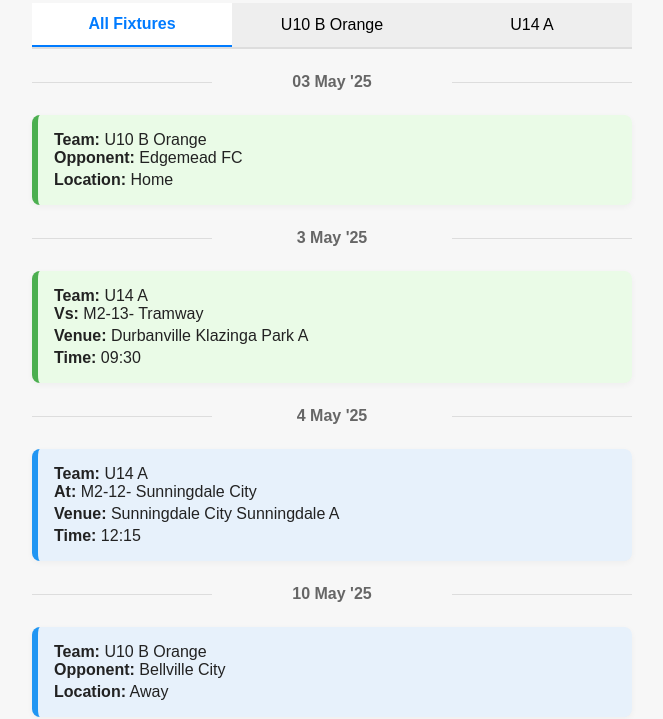
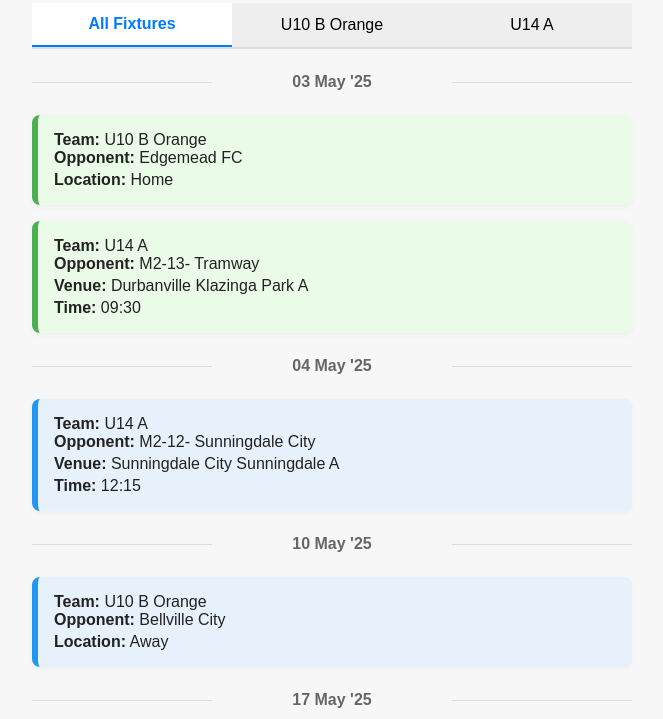
Before and after one commit to jonathanbossenger/dfc-fixtures, a plain HTML site: page index.html in a window 1280 px wide. Shown: the part 95-814 px from the top of the page, without its empty margins (308-971 px from the left). Drawn offline with Linux system fonts and the light colour scheme.

Commit message:
Updates/tweaks

```diff
--- a/index.html
+++ b/index.html
@@ -143,8 +143,8 @@
         const [d, m, y] = dateStr.split('/');
         return new Date(`20${y}-${m.padStart(2,'0')}-${d.padStart(2,'0')}`);
       }
-      // Try '5 April '25
-      const match = dateStr.match(/(\d{1,2}) ([A-Za-z]+) '?(\d{2})/);
+      // Try '05 April '25' or '02 Aug '25' or '06 September '25'
+      const match = dateStr.match(/(\d{2}) ([A-Za-z]+) '?(\d{2})/);
       if (match) {
         const [_, day, month, year] = match;
         const months = ['January','February','March','April','May','June','July','August','September','October','November','December'];
@@ -192,7 +192,7 @@
 
     // Embedded JSON data
     const u10Fixtures = [
-      {"date": "5 April '25", "location": "home", "opponent": "Bothasig AFC 2"},
+      {"date": "05 April '25", "location": "home", "opponent": "Bothasig AFC 2"},
       {"date": "12 April '25", "location": "home", "opponent": "Hellenic"},
       {"date": "26 April '25", "location": "away", "opponent": "Kuils River AFC"},
       {"date": "03 May '25", "location": "home", "opponent": "Edgemead FC"},
@@ -217,28 +217,28 @@
       {"date": "20 Sept '25", "location": "away", "opponent": "Sunningdale"}
     ];
     const u14Fixtures = [
-      {"date": "3 May '25", "time": "09:30", "home_team": "M2-02- Durbanville", "away_team": "M2-13- Tramway", "venue": "Durbanville Klazinga Park A"},
-      {"date": "4 May '25", "time": "12:15", "home_team": "M2-12- Sunningdale City", "away_team": "M2-02- Durbanville", "venue": "Sunningdale City Sunningdale A"},
+      {"date": "03 May '25", "time": "09:30", "home_team": "M2-02- Durbanville", "away_team": "M2-13- Tramway", "venue": "Durbanville Klazinga Park A"},
+      {"date": "04 May '25", "time": "12:15", "home_team": "M2-12- Sunningdale City", "away_team": "M2-02- Durbanville", "venue": "Sunningdale City Sunningdale A"},
       {"date": "17 May '25", "time": "09:30", "home_team": "M2-04- Fish Hoek", "away_team": "M2-02- Durbanville", "venue": "Fish Hoek Fish Hoek A"},
       {"date": "24 May '25", "time": "09:30", "home_team": "M2-10- Shosholoza", "away_team": "M2-02- Durbanville", "venue": "Pelican Heights Sports Ground Pelican A"},
       {"date": "31 May '25", "time": "09:30", "home_team": "M2-06- Kensington", "away_team": "M2-02- Durbanville", "venue": "Kensington 14 Avenue A"},
-      {"date": "7 June '25", "time": "09:30", "home_team": "M2-02- Durbanville", "away_team": "M2-11- Stephanian Ottery", "venue": "Durbanville Klazinga Park A"},
+      {"date": "07 June '25", "time": "09:30", "home_team": "M2-02- Durbanville", "away_team": "M2-11- Stephanian Ottery", "venue": "Durbanville Klazinga Park A"},
       {"date": "14 June '25", "time": "09:30", "home_team": "M2-14- Bye", "away_team": "M2-02- Durbanville", "venue": "Bye"},
       {"date": "16 June '25", "time": "09:30", "home_team": "M2-02- Durbanville", "away_team": "M2-01- De Beers", "venue": "Durbanville Klazinga Park A"},
       {"date": "28 June '25", "time": "09:30", "home_team": "M2-03- Edgemead G/W", "away_team": "M2-02- Durbanville", "venue": "Edgemead G/W Edgemead A"},
-      {"date": "5 July '25", "time": "09:30", "home_team": "M2-05- Grass Boots", "away_team": "M2-02- Durbanville", "venue": "Grass Boots Van Riebeeck Park, Sidmouth Road A"},
+      {"date": "05 July '25", "time": "09:30", "home_team": "M2-05- Grass Boots", "away_team": "M2-02- Durbanville", "venue": "Grass Boots Van Riebeeck Park, Sidmouth Road A"},
       {"date": "12 July '25", "time": "09:30", "home_team": "M2-02- Durbanville", "away_team": "M2-04- Fish Hoek", "venue": "Durbanville Klazinga Park A"},
       {"date": "19 July '25", "time": "09:30", "home_team": "M2-09- Saxon Rovers", "away_team": "M2-02- Durbanville", "venue": "Saxon Rovers Maitland A"},
       {"date": "26 July '25", "time": "09:30", "home_team": "M2-02- Durbanville", "away_team": "M2-07- Norway Parks", "venue": "Durbanville Klazinga Park A"},
-      {"date": "2 August '25", "time": "09:30", "home_team": "M2-13- Tramway", "away_team": "M2-02- Durbanville", "venue": "Tramway Groenewald Park A"},
-      {"date": "9 August '25", "time": "09:30", "home_team": "M2-02- Durbanville", "away_team": "M2-12- Sunningdale City", "venue": "Durbanville Klazinga Park A"},
-      {"date": "16 August '25", "time": "09:30", "home_team": "M2-08- Nova Nacional", "away_team": "M2-02- Durbanville", "venue": "Nova Nacional Parklands Sports Complex A"},
-      {"date": "23 August '25", "time": "09:30", "home_team": "M2-02- Durbanville", "away_team": "M2-10- Shosholoza", "venue": "Durbanville Klazinga Park A"},
-      {"date": "31 August '25", "time": "12:15", "home_team": "M2-02- Durbanville", "away_team": "M2-06- Kensington", "venue": "Durbanville Klazinga Park A"},
-      {"date": "6 September '25", "time": "09:30", "home_team": "M2-11- Stephanian Ottery", "away_team": "M2-02- Durbanville", "venue": "Stephanian Ottery Stephanian Ottery A"},
-      {"date": "13 September '25", "time": "09:30", "home_team": "M2-02- Durbanville", "away_team": "M2-14- Bye", "venue": "Durbanville Klazinga Park A"},
-      {"date": "20 September '25", "time": "09:30", "home_team": "M2-01- De Beers", "away_team": "M2-02- Durbanville", "venue": "De Beers Somerset West A"},
-      {"date": "24 September '25", "time": "09:30", "home_team": "M2-02- Durbanville", "away_team": "M2-03- Edgemead G/W", "venue": "Durbanville Klazinga Park A"}
+      {"date": "02 Aug '25", "time": "09:30", "home_team": "M2-13- Tramway", "away_team": "M2-02- Durbanville", "venue": "Tramway Groenewald Park A"},
+      {"date": "09 Aug '25", "time": "09:30", "home_team": "M2-02- Durbanville", "away_team": "M2-12- Sunningdale City", "venue": "Durbanville Klazinga Park A"},
+      {"date": "16 Aug '25", "time": "09:30", "home_team": "M2-08- Nova Nacional", "away_team": "M2-02- Durbanville", "venue": "Nova Nacional Parklands Sports Complex A"},
+      {"date": "23 Aug '25", "time": "09:30", "home_team": "M2-02- Durbanville", "away_team": "M2-10- Shosholoza", "venue": "Durbanville Klazinga Park A"},
+      {"date": "31 Aug '25", "time": "12:15", "home_team": "M2-02- Durbanville", "away_team": "M2-06- Kensington", "venue": "Durbanville Klazinga Park A"},
+      {"date": "06 Sept '25", "time": "09:30", "home_team": "M2-11- Stephanian Ottery", "away_team": "M2-02- Durbanville", "venue": "Stephanian Ottery Stephanian Ottery A"},
+      {"date": "13 Sept '25", "time": "09:30", "home_team": "M2-02- Durbanville", "away_team": "M2-14- Bye", "venue": "Durbanville Klazinga Park A"},
+      {"date": "20 Sept '25", "time": "09:30", "home_team": "M2-01- De Beers", "away_team": "M2-02- Durbanville", "venue": "De Beers Somerset West A"},
+      {"date": "24 Sept '25", "time": "09:30", "home_team": "M2-02- Durbanville", "away_team": "M2-03- Edgemead G/W", "venue": "Durbanville Klazinga Park A"}
     ];
 
     // Load and render fixtures
@@ -268,8 +268,8 @@
         li = document.createElement('li');
         li.className = 'fixture ' + (isHome ? 'home' : 'away');
         li.innerHTML = `
-          <span class="date">${f.date}${f.time ? ' ' + f.time : ''}</span>
-          <span class="opponent"><strong>${isHome ? 'Vs' : 'At'}:</strong> ${isHome ? f.away_team : f.home_team}</span>
+          <span class="date">${f.date}${f.time ? ' @ ' + f.time : ''}</span>
+          <span class="opponent"><strong>Opponent:</strong> ${isHome ? f.away_team : f.home_team}</span>
           <span class="venue"><strong>Venue:</strong> ${f.venue}</span>
         `;
         list.appendChild(li);
@@ -340,7 +340,7 @@
         } else {
           li.innerHTML = `
             <span class="team"><strong>Team:</strong> ${f.team}</span>
-            <span class="opponent"><strong>${f.isHome ? 'Vs' : 'At'}:</strong> ${f.opponent}</span>
+            <span class="opponent"><strong>Opponent:</strong> ${f.opponent}</span>
             <span class="venue"><strong>Venue:</strong> ${f.venue}</span>
             ${f.time ? `<span class="time"><strong>Time:</strong> ${f.time}</span>` : ''}
           `;
```
